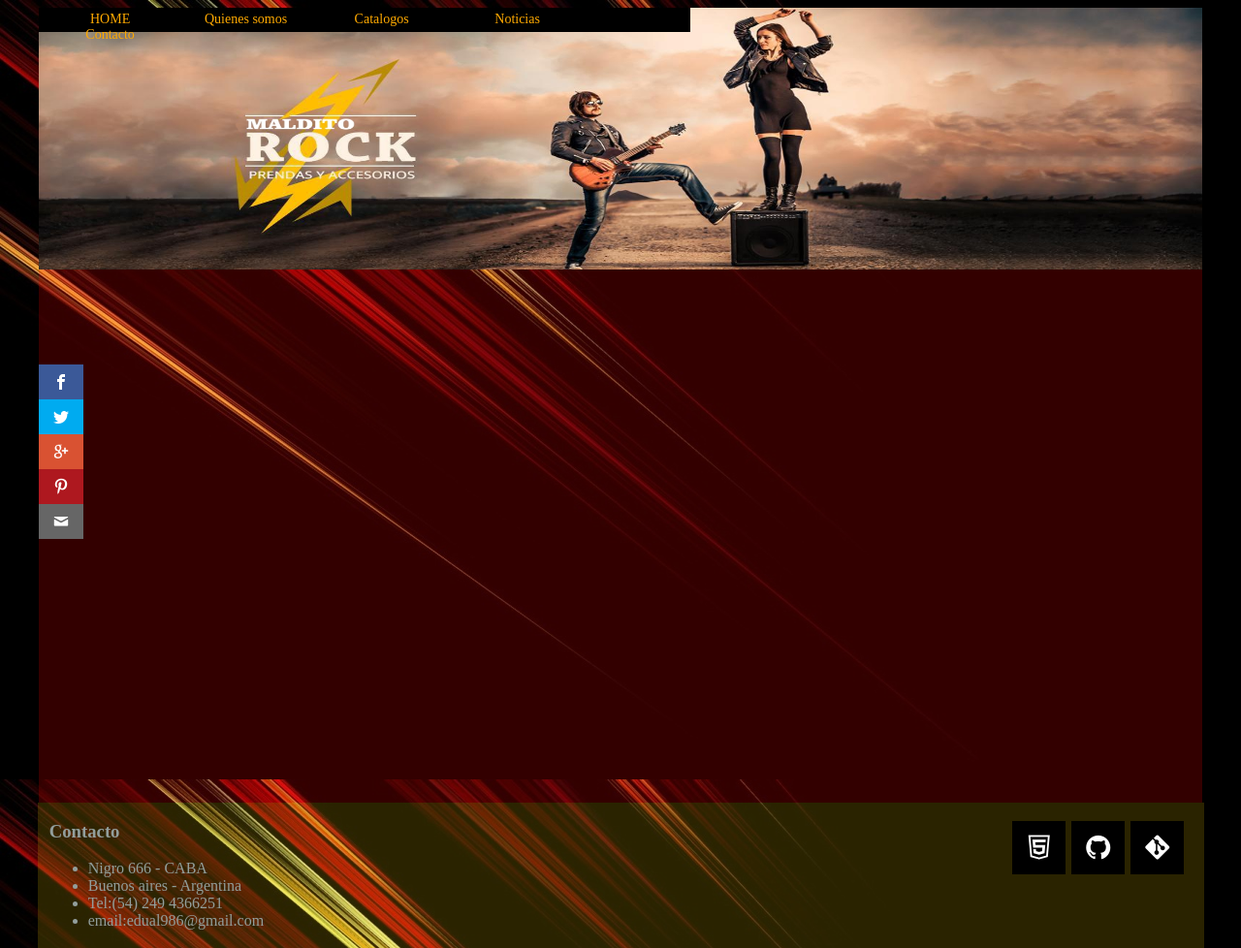
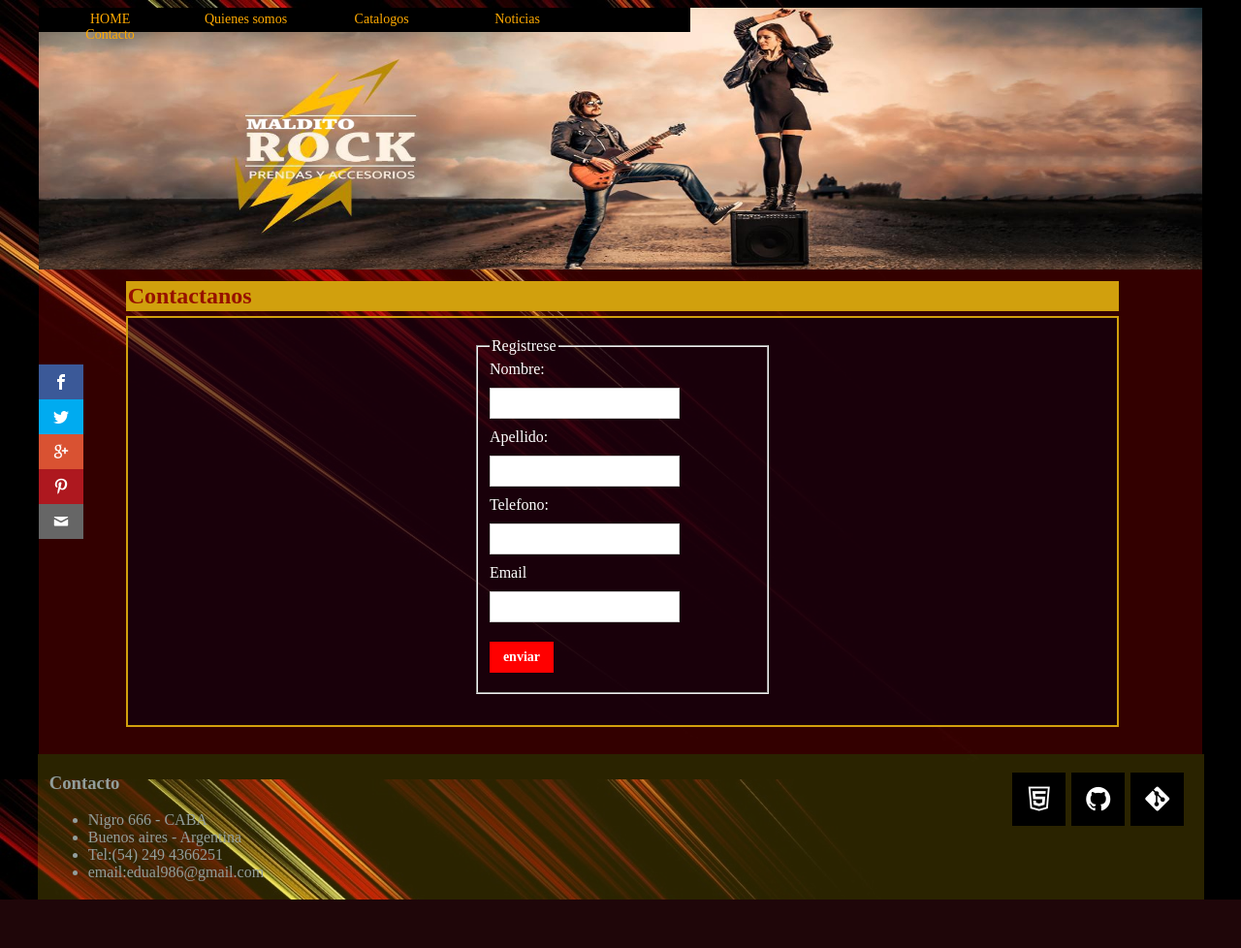
Before and after one commit to Unicen-Tuari/ealcca, a PHP site: page /html/contacto.html in a window 1280 px wide. Shown: the whole page at 97% size. After the commit the page ends 928 px from the top, so only its background shows below. Run offline with PHP 8.4, Linux system fonts and the light colour scheme; some web fonts are replaced.

Commit message:
page de contacto

```diff
--- a/css/miestilo.css
+++ b/css/miestilo.css
@@ -326,6 +326,55 @@ hr{
   float: right;
 }
 
+.contenido_contacto .caja_contenido {
+  width: 85%;
+  height: 420px;
+  margin-left: 7.5%;
+  margin-top: 4%;
+}
+
+label{
+  color: white;
+  font-size: 16px;
+}
+
+input{
+  font-size: 14px;
+}
+
+input[type="text"] {
+  margin: 10px 0;
+  background: white;
+  border: 1px solid #ccc;
+  display: block;
+  padding: 7px 8px;
+}
+
+input[type="submit"] {
+  margin: 10px 0;
+  background: red;
+  color: white;
+  padding: 8px 14px;
+  font-weight: bold;
+  display: inline-block;
+  border: none;
+  cursor: pointer;
+}
+
+input[type="submit"]:hover {
+  background: gray;
+}
+
+#formulario{
+  width: 30%;
+  margin-left: 35%;
+  margin-top: 2%;
+}
+
+legend{
+    color:white;
+}
+
 footer{
   width: 94%;
   height: 150px;
--- a/html/contacto.html
+++ b/html/contacto.html
@@ -18,7 +18,7 @@
         </ul>
       </nav>
     </header>
-    <section class="section_noticia">
+    <section class="section_contacto">
       <div class="social">
         <ul>
           <li><a href="http://www.facebook.com/caerocktandil" target="_blank" class="icon-facebook"></a></li>
@@ -27,6 +27,27 @@
           <li><a href="http://www.pinterest.com/" target="_blank" class="icon-pinterest3"></a></li>
           <li><a href="mailto:contacto@gmail.com" class="icon-mail"></a></li>
         </ul>
+      </div>
+      <div class="encabezado_novedades">
+        <h2 class="estilo_encabezado"><span>Contactanos</span></h2>
+      </div>
+      <div class="contenido_contacto">
+        <div class="caja_contenido">
+          <form id="formulario" action="" method="post">
+            <fieldset>
+            <legend>Registrese</legend>
+              <label>Nombre:</label>
+                <input type="text" name="nombre" id="campo1" value="">
+              <label>Apellido:</label>
+                <input type="text" name="apellido" value="">
+              <label>Telefono:</label>
+                <input type="text" name="telefono" value="">
+              <label>Email</label>
+                <input type="text" name="email" id="campo2" value="">
+              <input type="submit" name="enviar" value="enviar" id="campo3">
+            </fieldset>
+          </form>
+        </div>
       </div>
     </section>
     <footer>
```
